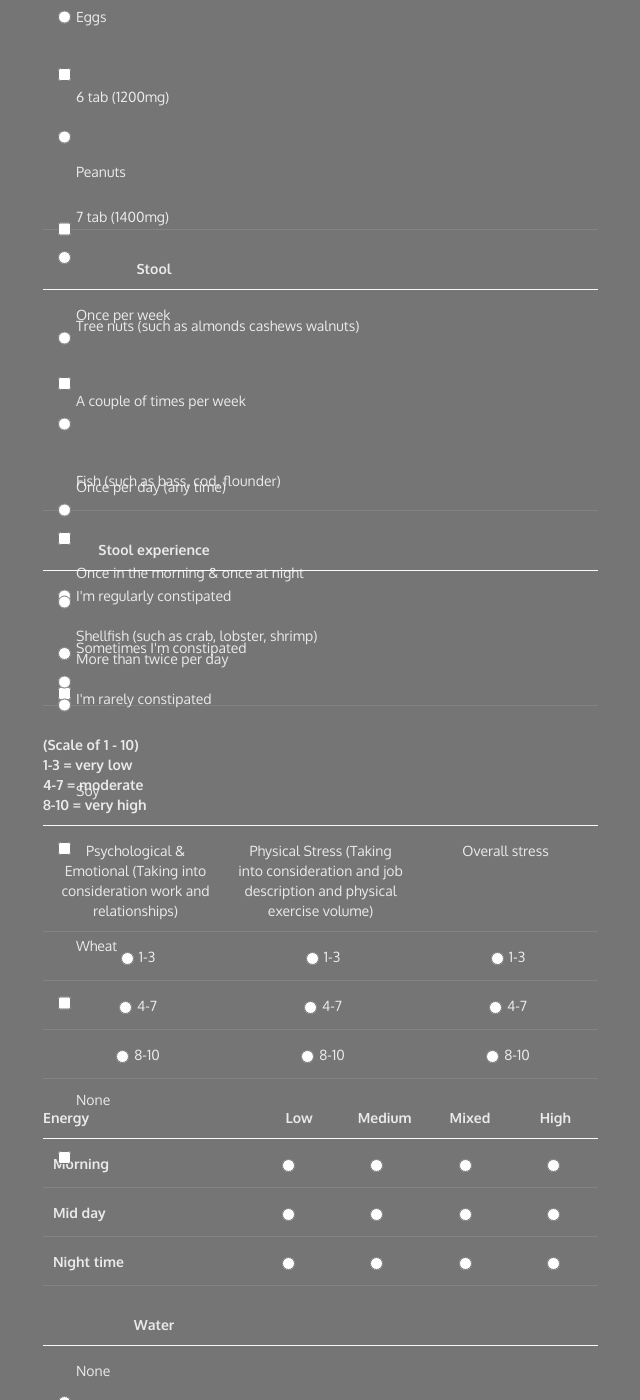
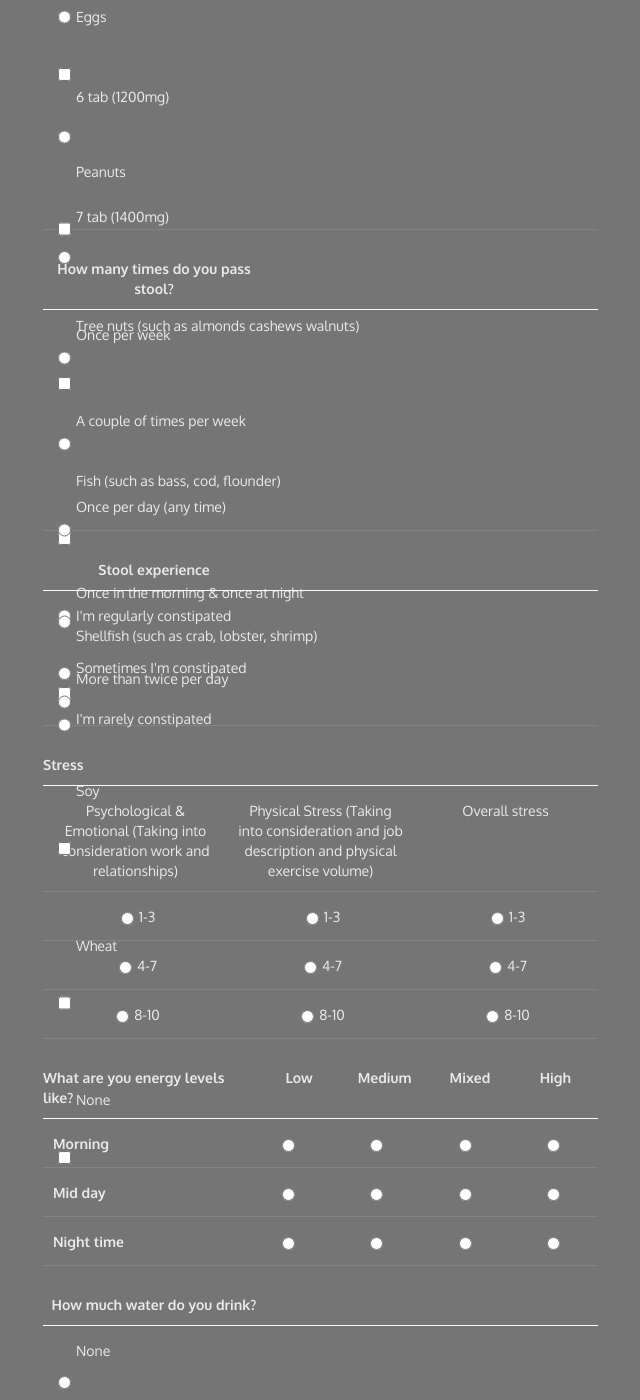
Before and after one commit to MCooke/frontlinefit, a Jekyll site: the page built from biosig.html, in a window 1280 px wide and 1400 px high, scrolled down 1511 px. Shown: the whole window, without its empty margins (612-1252 px from the left). Built offline with Jekyll 4.4.1, drawn with Linux system fonts in a browser that asks for light colours; nearby versions of some CDN libraries; some of the changed text lies outside the part shown.

Commit message:
Biosig changes.

```diff
--- a/biosig.html
+++ b/biosig.html
@@ -151,7 +151,7 @@ title: Product Template
 					<span class="table-cell"><input class="checkbox" type="checkbox" name="f" value="9">None</span>
 				</div>
 				<div class="table-row table-row_header">
-					<span class="table-cell">Stool</span>
+					<span class="table-cell">How many times do you pass stool?</span>
 				</div>
 				<div class="table-row table-row_column">
 					<span class="table-cell"><input class="radio" type="radio" name="ff" value="1">Once per week</span>
@@ -169,7 +169,7 @@ title: Product Template
 					<span class="table-cell"><input class="radio" type="radio" name="gg" value="3">I'm rarely constipated</span>
 				</div>
 				<div class="table-row table-row_header">
-					<span class="table-cell table-cell_header">(Scale of 1 - 10)<br/>1-3 = very low<br/>4-7 = moderate<br/>8-10 = very high</span>
+					<span class="table-cell table-cell_header">Stress</span>
 				</div>
 				<div class="table-row">
 					<span class="table-cell">Psychological &amp; Emotional <span class="hidden-xs">(Taking into consideration work and relationships)</span></span>
@@ -192,7 +192,7 @@ title: Product Template
 					<span class="table-cell"><input class="radio" type="radio" name="i" value="3">8-10</span>
 				</div>
 				<div class="table-row table-row_header">
-					<span class="table-cell table-cell_header">Energy</span>
+					<span class="table-cell table-cell_header">What are you energy levels like?</span>
 					<span class="table-cell">Low</span>
 					<span class="table-cell">Medium</span>
 					<span class="table-cell">Mixed</span>
@@ -220,7 +220,7 @@ title: Product Template
 					<span class="table-cell"><input class="radio" type="radio" name="l" value="4"></span>
 				</div>
 				<div class="table-row table-row_header">
-					<span class="table-cell">Water</span>
+					<span class="table-cell">How much water do you drink?</span>
 				</div>
 				<div class="table-row table-row_column">
 					<span class="table-cell"><input class="radio" type="radio" name="m" value="1">None</span>
```
Also changed, not shown: other parts of biosig.html (+1 -1 lines).
